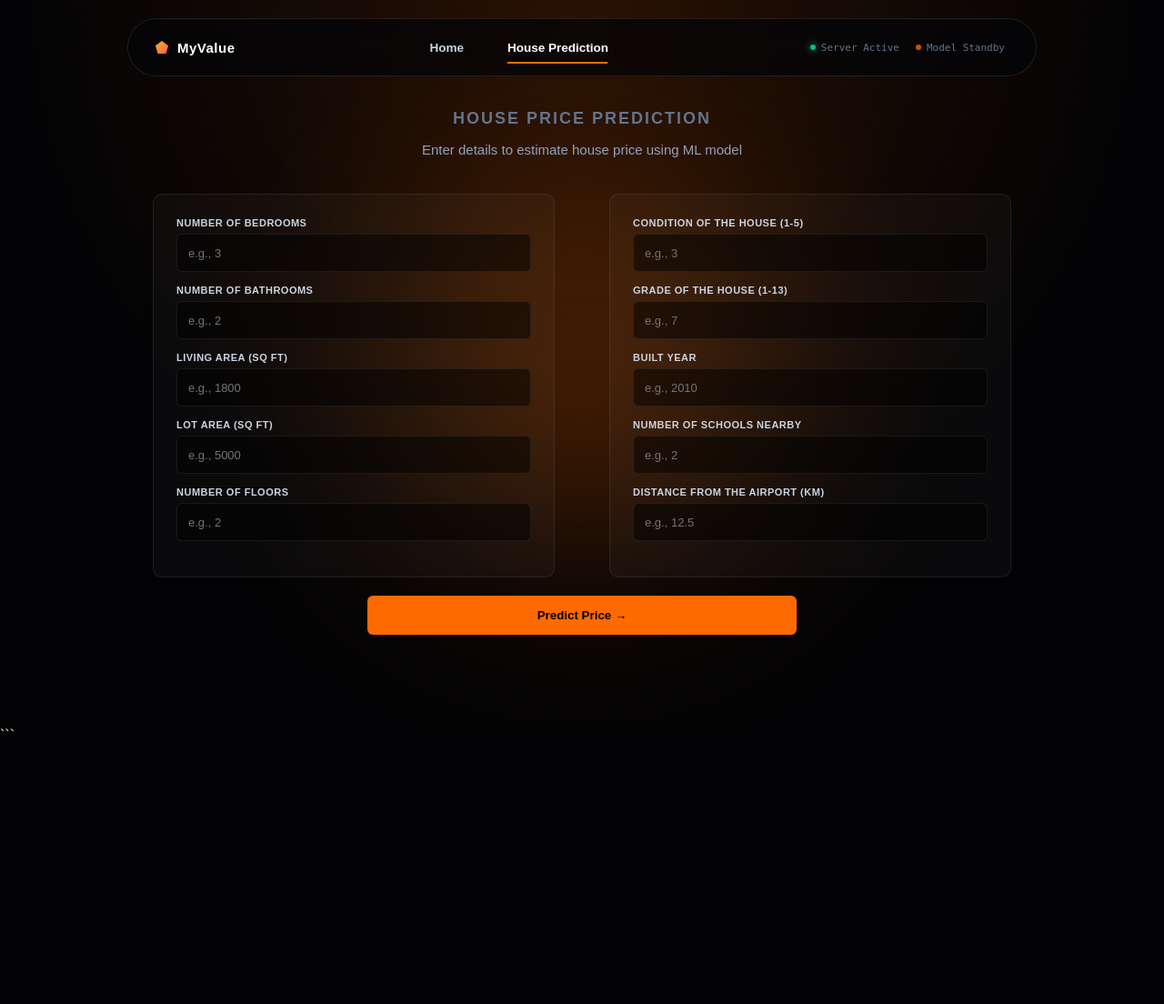
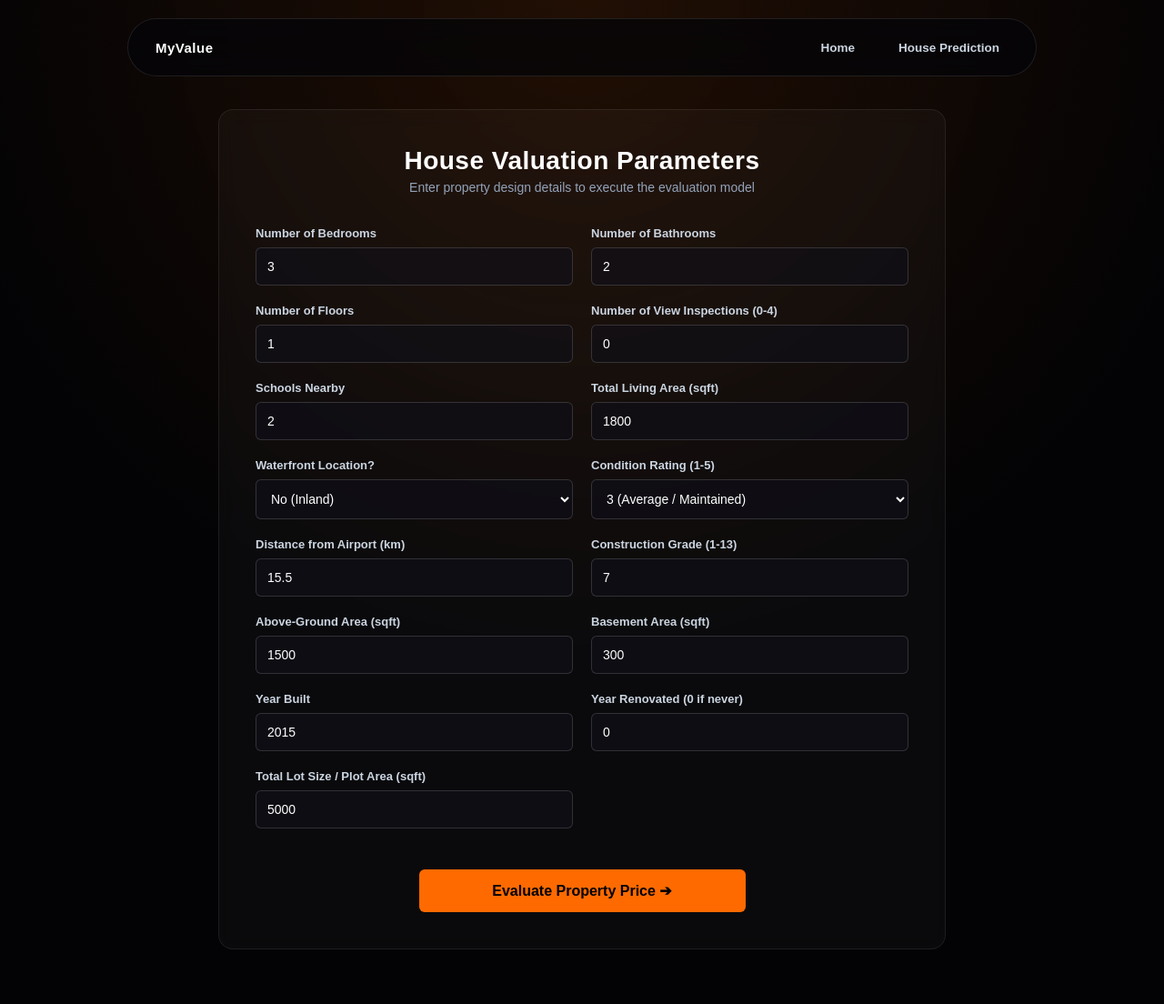
Before and after one commit to abhinav5959/MyValue, a Flask app: page /predict/house in a window 1280 px wide. Shown: the whole page at 91% size. Before the commit the page ends 804 px from the top, so only its background shows below. Run offline with Flask 3, Linux system fonts and the light colour scheme; parts of the project's set-up code (start-up, migrations or seed data) failed here and were passed over.

Commit message:
completed house price prediction

````diff
--- a/templates/house.html
+++ b/templates/house.html
@@ -1,17 +1,15 @@
-
 <!DOCTYPE html>
 <html lang="en">
 <head>
 <meta charset="UTF-8">
 <meta name="viewport" content="width=device-width, initial-scale=1.0">
-<title>House Prediction | MyValue</title>
+<title>House Price Prediction | MyValue</title>
 
 <link rel="stylesheet" href="{{ url_for('static', filename='css/style.css') }}">
 
 <style>
-
 /* ================= BASE ================= */
-body.house-page {
+body.predict-page {
     margin: 0;
     font-family: Arial, sans-serif;
     background: #030305;
@@ -32,19 +30,9 @@ html, body {
     z-index: 1;
     pointer-events: none;
     background: radial-gradient(circle at top,
-        rgba(255,106,0,0.15),
-        rgba(3,3,5,1) 60%
+        rgba(255,106,0,0.12),
+        rgba(3,3,5,1) 70%
     );
-}
-
-.solar-core-orb {
-    width: 400px;
-    height: 400px;
-    border-radius: 50%;
-    background: #ff6a00;
-    filter: blur(120px);
-    opacity: 0.25;
-    margin: auto;
 }
 
 /* ================= NAVBAR ================= */
@@ -72,279 +60,250 @@ html, body {
     text-decoration: none;
     margin: 0 10px;
     font-weight: 600;
-    position: relative;
-    display: inline-block;
-    padding: 4px 0;
 }
 
-.nav-links-cluster a.active {
-    color: white;
-}
-
-.nav-links-cluster a.active::after {
-    content: "";
-    position: absolute;
-    left: 50%;
-    bottom: -6px;
-    transform: translateX(-50%);
-    width: 100%;
-    height: 2px;
-    background: #ff6a00;
-    border-radius: 2px;
-}
-
-/* ================= PAGE ================= */
+/* ================= CONTAINER & CARD ================= */
 .page-wrapper {
     position: relative;
     z-index: 5;
-    padding: 120px 40px 60px;
-    width: 80%;
-    margin: auto;
-    min-height: 100vh;
-    overflow: visible;
+    padding: 120px 20px 60px;
+    display: flex;
+    justify-content: center;
+    align-items: center;
+    min-height: calc(100vh - 180px);
 }
 
-/* ================= HEADINGS ================= */
-.section-headline-area {
-    text-align: center;
-    margin-bottom: 25px;
+.form-card {
+    background: rgba(255,255,255,0.03);
+    border: 1px solid rgba(255,255,255,0.08);
+    border-radius: 16px;
+    padding: 40px;
+    max-width: 800px;
+    width: 100%;
+    backdrop-filter: blur(10px);
 }
 
 h2 {
+    margin-top: 0;
     margin-bottom: 5px;
+    font-size: 28px;
+    letter-spacing: 0.5px;
+    text-align: center;
 }
 
-.section-subtitle {
+.subtitle {
     color: #94a3b8;
-    margin-top: 6px;
+    font-size: 14px;
+    margin-bottom: 35px;
+    text-align: center;
 }
 
-/* ================= GRID ================= */
+/* ================= TWO-COLUMN FORM GRID ================= */
 .form-grid {
     display: grid;
-    grid-template-columns: 1fr 1fr;
-    gap: 60px;
+    grid-template-columns: repeat(2, 1fr);
+    gap: 20px;
 }
 
-.form-box {
-    background: rgba(255,255,255,0.03);
-    border: 1px solid rgba(255,255,255,0.08);
-    border-radius: 10px;
-    padding: 25px;
+@media (max-width: 650px) {
+    .form-grid {
+        grid-template-columns: 1fr;
+    }
 }
 
-/* ================= INPUT FIX ================= */
-.input-field-group {
-    margin-bottom: 14px;
+.input-group {
+    display: flex;
+    flex-direction: column;
 }
 
-label {
-    font-size: 12px;
-    color: #94a3b8;
-    display: block;
-    margin-bottom: 6px;
+.input-group label {
+    font-size: 13px;
+    color: #cbd5e1;
+    margin-bottom: 8px;
+    font-weight: 600;
 }
 
-input,
-select {
-    width: 100%;
-    height: 42px;
-    padding: 10px;
+.input-group input,
+.input-group select {
+    padding: 12px;
+    background: rgba(15, 15, 25, 0.6);
+    border: 1px solid rgba(255, 255, 255, 0.15);
     border-radius: 6px;
-    border: 1px solid rgba(255,255,255,0.15);
-    background: rgba(0,0,0,0.4);
     color: white;
     font-size: 14px;
-    box-sizing: border-box;
+    outline: none;
+    transition: border-color 0.2s;
 }
 
-/* ================= DROPDOWN STYLE ================= */
-select {
-    appearance: none;
-    cursor: pointer;
-    background-image:
-        linear-gradient(45deg, transparent 50%, white 50%),
-        linear-gradient(135deg, white 50%, transparent 50%);
-    background-position:
-        calc(100% - 18px) center,
-        calc(100% - 13px) center;
-    background-size: 5px 5px;
-    background-repeat: no-repeat;
-}
-
-select option {
-    background: black;
-    color: white;
-}
-
-input:focus,
-select:focus {
-    outline: none;
+.input-group input:focus,
+.input-group select:focus {
     border-color: #ff6a00;
 }
 
-/* ================= BUTTON ================= */
-button {
-    margin-top: 20px;
-    margin-left: auto;
-    margin-right: auto;
-    display: block;
+/* ================= SUBMIT BUTTON ================= */
+.submit-container {
+    grid-column: span 2;
+    text-align: center;
+    margin-top: 25px;
+}
+
+@media (max-width: 650px) {
+    .submit-container {
+        grid-column: span 1;
+    }
+}
+
+.action-btn {
+    display: inline-block;
     width: 50%;
+    min-width: 200px;
     padding: 14px;
     border: none;
     border-radius: 6px;
     background: #ff6a00;
     color: black;
     font-weight: 700;
+    font-size: 16px;
     cursor: pointer;
+    transition: opacity 0.2s ease;
 }
 
-button:hover {
+.action-btn:hover {
     opacity: 0.9;
 }
-
-input[type="number"]::-webkit-outer-spin-button,
-input[type="number"]::-webkit-inner-spin-button {
-    -webkit-appearance: none;
-    margin: 0;
-}
-
-input[type="number"] {
-    -moz-appearance: textfield;
-}
-
-body.house-page {
-    overflow: hidden;
-}
-
-.master-scroll-container {
-    height: 100vh;
-    overflow-y: auto;
-    scroll-snap-type: none;
-    scroll-behavior: smooth;
-}
-
-.snap-section {
-    scroll-snap-align: start;
-    height: 100vh;
-    display: flex;
-    align-items: center;
-    justify-content: center;
-}
-
-/* ================= RESPONSIVE ================= */
-@media(max-width: 900px){
-    .form-grid{
-        grid-template-columns: 1fr;
-    }
-}
-
 </style>
 </head>
 
-<body class="house-page">
+<body class="predict-page">
 
-<div class="solar-background-canvas">
-    <div class="solar-core-orb"></div>
-</div>
+<div class="solar-background-canvas"></div>
 
 <nav class="global-navbar-pod">
     <div class="nav-brand-container">
-        <div class="brand-geometric-logo"></div>
         <span class="brand-text">MyValue</span>
     </div>
-
     <div class="nav-links-cluster">
         <a href="/" class="nav-link-item">Home</a>
-        <a href="/predict/house" class="nav-link-item active">House Prediction</a>
-    </div>
-
-    <div class="nav-system-status">
-        <span class="status-dot green-pulse"></span>
-        <span class="status-label">Server Active</span>
-        <span class="status-dot orange-pulse"></span>
-        <span class="status-label">Model Standby</span>
+        <a href="/predict/house" class="nav-link-item">House Prediction</a>
     </div>
 </nav>
 
-<main class="master-scroll-container">
-<section class="snap-section">
-<div class="page-wrapper">
+<main class="page-wrapper">
 
-    <div class="section-headline-area">
-        <h2>House Price Prediction</h2>
-        <p class="section-subtitle">
-            Enter details to estimate house price using ML model
-        </p>
+    <div class="form-card">
+        <h2>House Valuation Parameters</h2>
+        <p class="subtitle">Enter property design details to execute the evaluation model</p>
+
+        <form action="/predict/house/result" method="POST" class="form-grid">
+
+            <!-- 1. Bedrooms -->
+            <div class="input-group">
+                <label for="number_of_bedrooms">Number of Bedrooms</label>
+                <input type="number" id="number_of_bedrooms" name="number_of_bedrooms" min="0" max="20" value="3" required>
             </div>
 
-    <form action="/predict/house/result" method="POST">
-        <div class="form-grid">
-
-            <div class="form-box">
-                <div class="input-field-group">
-                    <label>Number of Bedrooms</label>
-                    <input type="number" name="number_of_bedrooms" placeholder="e.g., 3" required>
+            <!-- 2. Bathrooms -->
+            <div class="input-group">
+                <label for="number_of_bathrooms">Number of Bathrooms</label>
+                <input type="number" id="number_of_bathrooms" name="number_of_bathrooms" min="0" max="10" step="0.5" value="2" required>
             </div>
 
-                <div class="input-field-group">
-                    <label>Number of Bathrooms</label>
-                    <input type="number" name="number_of_bathrooms" placeholder="e.g., 2" required>
+            <!-- 3. Floors -->
+            <div class="input-group">
+                <label for="number_of_floors">Number of Floors</label>
+                <input type="number" id="number_of_floors" name="number_of_floors" min="1" max="5" value="1" required>
             </div>
 
-                <div class="input-field-group">
-                    <label>Living Area (Sq Ft)</label>
-                    <input type="number" name="living_area" placeholder="e.g., 1800" required>
+            <!-- 4. Views -->
+            <div class="input-group">
+                <label for="number_of_views">Number of View Inspections (0-4)</label>
+                <input type="number" id="number_of_views" name="number_of_views" min="0" max="4" value="0" required>
             </div>
 
-                <div class="input-field-group">
-                    <label>Lot Area (Sq Ft)</label>
-                    <input type="number" name="lot_area" placeholder="e.g., 5000" required>
+            <!-- 5. Schools Nearby -->
+            <div class="input-group">
+                <label for="number_of_schools_nearby">Schools Nearby</label>
+                <input type="number" id="number_of_schools_nearby" name="number_of_schools_nearby" min="0" max="5" value="2" required>
             </div>
 
-                <div class="input-field-group">
-                    <label>Number of Floors</label>
-                    <input type="number" name="number_of_floors" placeholder="e.g., 2" required>
-                </div>
+            <!-- 6. Living Area -->
+            <div class="input-group">
+                <label for="living_area">Total Living Area (sqft)</label>
+                <input type="number" id="living_area" name="living_area" min="100" max="20000" value="1800" required>
             </div>
 
-            <div class="form-box">
-                <div class="input-field-group">
-                    <label>Condition of the House (1-5)</label>
-                    <input type="number" name="condition_of_the_house" min="1" max="5" placeholder="e.g., 3" required>
+            <!-- 7. Waterfront Present -->
+            <div class="input-group">
+                <label for="waterfront">Waterfront Location?</label>
+                <select id="waterfront" name="waterfront">
+                    <option value="0" selected>No (Inland)</option>
+                    <option value="1">Yes (Waterfront Property)</option>
+                </select>
             </div>
 
-                <div class="input-field-group">
-                    <label>Grade of the House (1-13)</label>
-                    <input type="number" name="grade_of_the_house" min="1" max="13" placeholder="e.g., 7" required>
+            <!-- 8. Condition of House -->
+            <div class="input-group">
+                <label for="condition_of_the_house">Condition Rating (1-5)</label>
+                <select id="condition_of_the_house" name="condition_of_the_house">
+                    <option value="1">1 (Poor / Worn Out)</option>
+                    <option value="2">2 (Fair)</option>
+                    <option value="3" selected>3 (Average / Maintained)</option>
+                    <option value="4">4 (Good)</option>
+                    <option value="5">5 (Excellent)</option>
+                </select>
             </div>
 
-                <div class="input-field-group">
-                    <label>Built Year</label>
-                    <input type="number" name="built_year" placeholder="e.g., 2010" required>
+            <!-- 9. Distance from Airport -->
+            <div class="input-group">
+                <label for="distance_from_the_airport">Distance from Airport (km)</label>
+                <input type="number" id="distance_from_the_airport" name="distance_from_the_airport" min="0" max="200" step="0.1" value="15.5" required>
             </div>
 
-                <div class="input-field-group">
-                    <label>Number of Schools Nearby</label>
-                    <input type="number" name="number_of_schools_nearby" placeholder="e.g., 2" required>
+            <!-- 10. Grade of House -->
+            <div class="input-group">
+                <label for="grade_of_the_house">Construction Grade (1-13)</label>
+                <input type="number" id="grade_of_the_house" name="grade_of_the_house" min="1" max="13" value="7" required>
             </div>
 
-                <div class="input-field-group">
-                    <label>Distance from the Airport (KM)</label>
-                    <input type="number" step="0.01" name="distance_from_the_airport" placeholder="e.g., 12.5" required>
-                </div>
+            <!-- 11. Area of House Without Basement -->
+            <div class="input-group">
+                <label for="area_without_basement">Above-Ground Area (sqft)</label>
+                <input type="number" id="area_without_basement" name="area_without_basement" min="100" max="15000" value="1500" required>
             </div>
 
+            <!-- 12. Basement Area -->
+            <div class="input-group">
+                <label for="basement_area">Basement Area (sqft)</label>
+                <input type="number" id="basement_area" name="basement_area" min="0" max="10000" value="300" required>
             </div>
 
-        <button type="submit">Predict Price →</button>
+            <!-- 13. Built Year -->
+            <div class="input-group">
+                <label for="built_year">Year Built</label>
+                <input type="number" id="built_year" name="built_year" min="1900" max="2026" value="2015" required>
+            </div>
+
+            <!-- 14. Renovation Year -->
+            <div class="input-group">
+                <label for="renovation_year">Year Renovated (0 if never)</label>
+                <input type="number" id="renovation_year" name="renovation_year" min="0" max="2026" value="0" required>
+            </div>
+
+            <!-- 15. Lot Area -->
+            <div class="input-group">
+                <label for="lot_area">Total Lot Size / Plot Area (sqft)</label>
+                <input type="number" id="lot_area" name="lot_area" min="100" max="100000" value="5000" required>
+            </div>
+
+            <!-- Form Submission Button -->
+            <div class="submit-container">
+                <button type="submit" class="action-btn">Evaluate Property Price ➔</button>
+            </div>
+
         </form>
+    </div>
 
-</div>
-</section>
 </main>
 
 </body>
 </html>
-
-```
````
Lines whose indentation alone changed are shown as unchanged.
